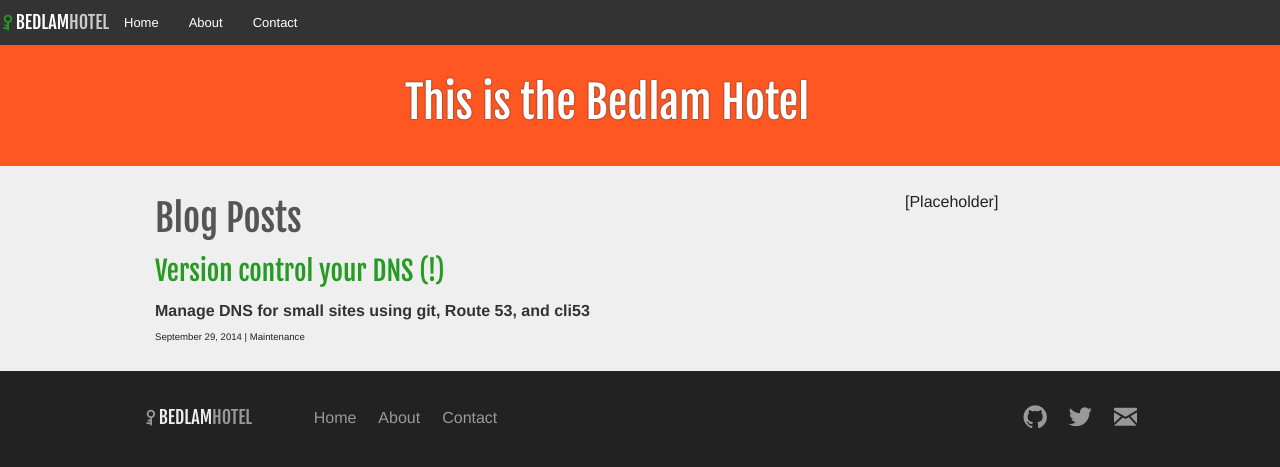
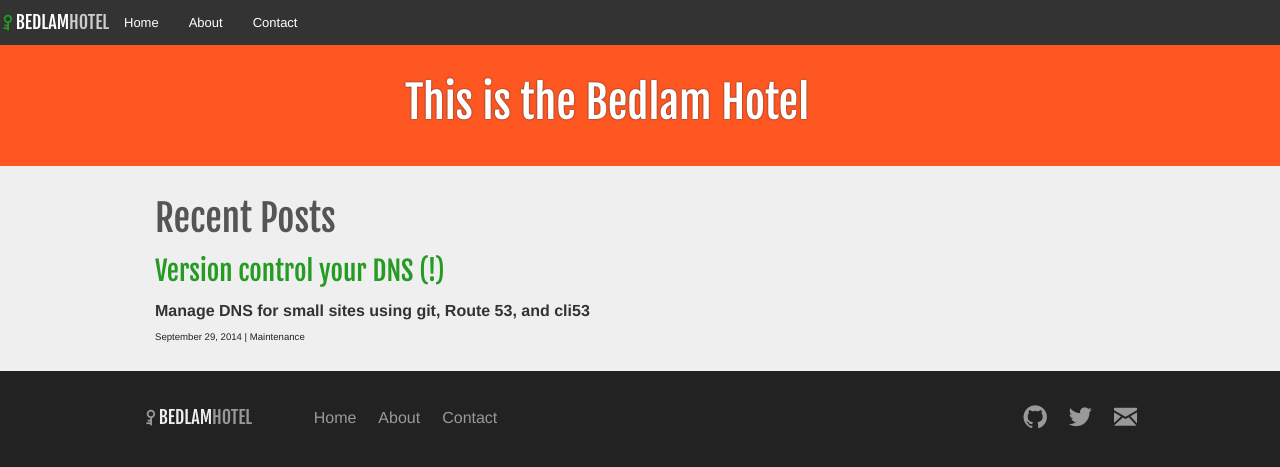
Before and after one commit to ctorgalson/bhjekyll, a Jekyll site: the page built from index.html, in a window 1280 px wide. Shown: the top 467 px of the page. Built offline with Jekyll 4.4.1, drawn with Linux system fonts in a browser that asks for light colours; Markdown is read by kramdown in place of the engine named in the settings; the list of posts is cut into pages by our own code.

Commit message:
Temporarily remove sidebar from homepage

```diff
--- a/index.html
+++ b/index.html
@@ -4,7 +4,7 @@ title: This is the Bedlam Hotel
 ---
 <div class="large-9 columns medium-9">
   <section class="posts">
-    <h2>Blog Posts</h2>
+    <h2>Recent Posts</h2>
     {% for post in site.posts %}
     <div>
       <h3><a href="{{ post.url }}">{{ post.title }}</a></h3>
@@ -16,6 +16,8 @@ title: This is the Bedlam Hotel
     {% endfor %}
   </section>
 </div>
+<!--
 <div class="large-3 columns large-3">
   [Placeholder]
 </div>
+-->
```
